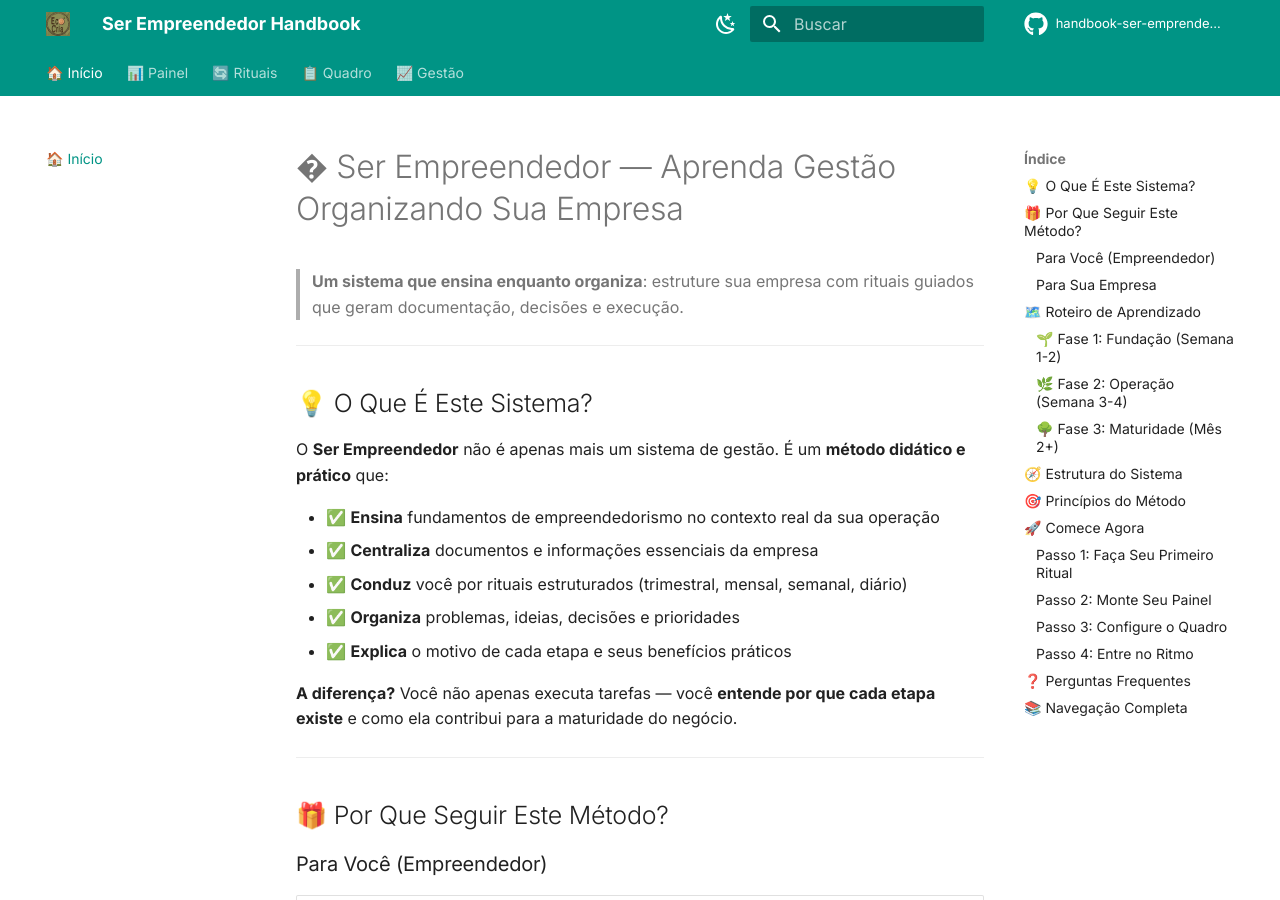
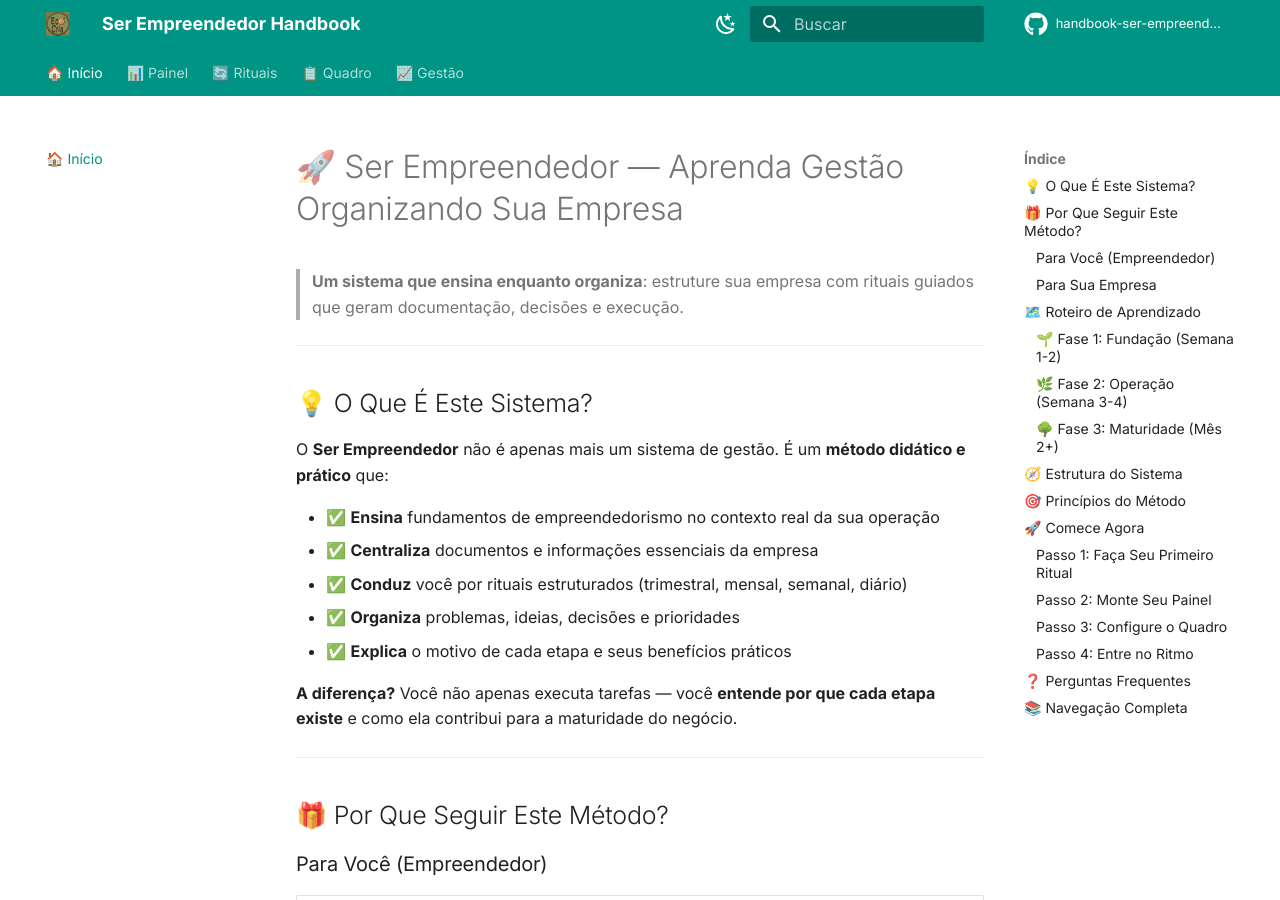
Before and after one commit to skatesham/handbook-ser-empreendedor, an MkDocs documentation site: the page built from docs/index.md, in a window 1280 px wide and 900 px high. Built offline with MkDocs 1.6.1 and Material for MkDocs 9.7.7, drawn with Linux system fonts in a browser that asks for light colours; comment, search, counter and statistics services are not loaded.

Commit message:
feat: ajustes

```diff
--- a/docs/index.md
+++ b/docs/index.md
@@ -1,4 +1,4 @@
-# � Ser Empreendedor — Aprenda Gestão Organizando Sua Empresa
+# 🚀 Ser Empreendedor — Aprenda Gestão Organizando Sua Empresa
 
 > **Um sistema que ensina enquanto organiza**: estruture sua empresa com rituais guiados que geram documentação, decisões e execução.
 
--- a/mkdocs.yml
+++ b/mkdocs.yml
@@ -69,5 +69,5 @@ nav:
     - 🚨 Crises: crises.md
     - ♻️ Evolução: evolucao.md
 
-repo_url: https://github.com/skatesham/handbook-ser-emprendedor
-repo_name: handbook-ser-emprendedor
+repo_url: https://github.com/skatesham/handbook-ser-empreendedor
+repo_name: handbook-ser-empreendedor
```
